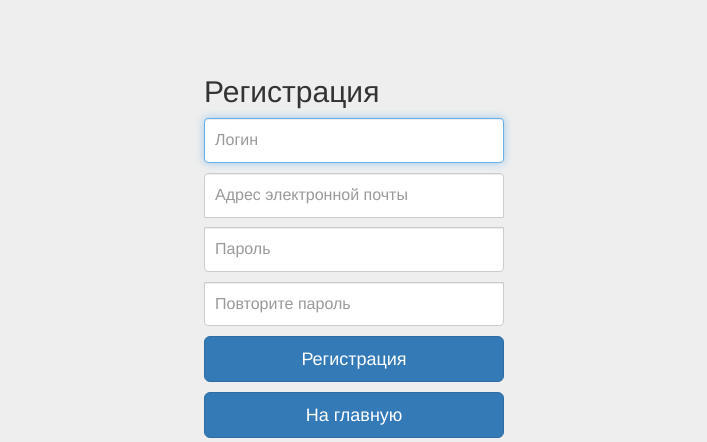
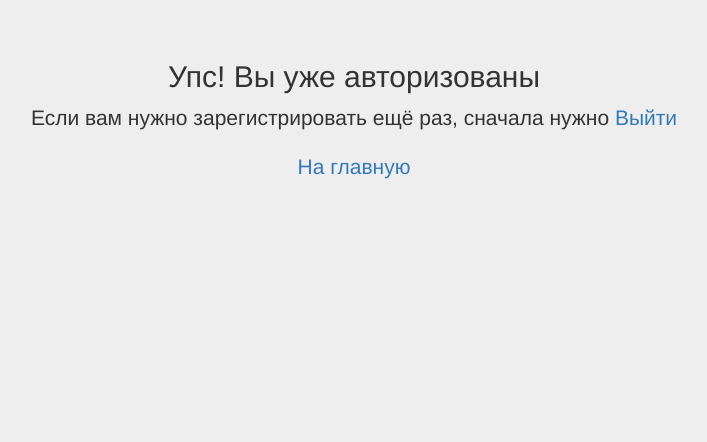
Before and after one commit to blacktrub/task_blog, a Django app: page /reg/ in a window 1280 px wide. Shown: the top 442 px of the page, without its empty margins (286-993 px from the left). Run offline with Django 3.2, Linux system fonts and the light colour scheme; a user stored in the database is signed in; data comes from the database, SQL or seed files in the repository; both versions use the stored data as it was after the commit; some libraries are stand-ins or nearby versions.

Commit message:
corrected layout 2

```diff
--- a/myblog/blog/templates/blog/home.html
+++ b/myblog/blog/templates/blog/home.html
@@ -52,6 +52,7 @@
                                 <li><a href="{% url 'blog:logout' %}">Выйти</a></li>
                               {% else %}
                                 <li><a href="{% url 'blog:login' %}">Войти</a></li>
+                                <li><a href="{% url 'blog:reg' %}">Регистрация</a></li>
                               {% endif %}
                           </ul>
                       </div>
--- a/myblog/blog/templates/blog/login.html
+++ b/myblog/blog/templates/blog/login.html
@@ -20,6 +20,15 @@
   <body>
 
   {% block content %}
+  {% if request.user.is_authenticated %}
+    <div class="container">
+      <div class="text-center">
+        <h2>Упс! Вы уже авторизованы</h2>
+        <p class="lead">Если вам нужно авторизоваться заново сначала нужно <a href="{% url 'blog:logout' %}">Выйти</a></p>
+        <p class="lead"><a href="{% url 'blog:home' %}">На главную</a></p>
+      </div>
+    </div>
+  {% else %}
       <div class="form-signin">
         <form action='.' method='post' class="form-sigin" role="form">
           {% csrf_token %}
@@ -32,6 +41,7 @@
         <form action="{% url 'blog:home' %}">
           <input type="submit" value="На главную" class="btn btn-lg btn-primary btn-block style-margin">
         </form>
+      {% endif %}
     {% if form.errors %}
       <div class="form-signin">
         <p class="alert alert-danger">Сожалеем, вы неправильно ввели логин или пароль</p>
--- a/myblog/blog/templates/blog/reg.html
+++ b/myblog/blog/templates/blog/reg.html
@@ -5,6 +5,15 @@
 {% endblock title %}
 
 {% block content %}
+  {% if request.user.is_authenticated %}
+    <div class="container">
+      <div class="text-center">
+        <h2>Упс! Вы уже авторизованы</h2>
+        <p class="lead">Если вам нужно зарегистрировать ещё раз, сначала нужно <a href="{% url 'blog:logout' %}">Выйти</a></p>
+        <p class="lead"><a href="{% url 'blog:home' %}">На главную</a></p>
+      </div>
+    </div>
+  {% else %}
     <div class="form-signin">
       <form action="" method="post" class="form-sigin">
       <h2 class="form-sigin-heading">Регистрация</h2>
@@ -22,6 +31,6 @@
       {% if form.errors %}
         {{ form.errors }}
       {% endif %}
-
+  {% endif %}
   </div>
 {% endblock content %}
```
Also changed, not shown: myblog/db.sqlite3. Lines whose indentation alone changed are shown as unchanged.
